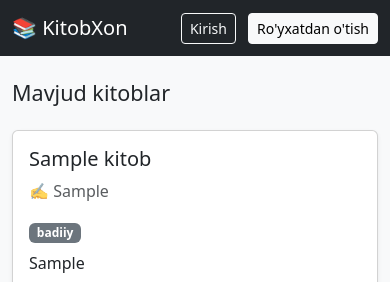
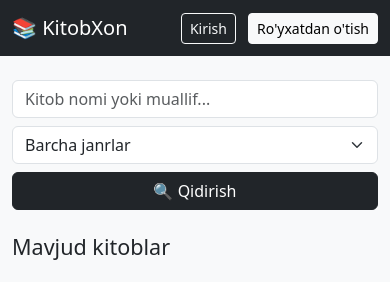
Before and after one commit to sirojiddinuzdev/KitobXon, a Django app: page /books/ in a window 390 px wide. Shown: the top 282 px of the page. Run offline with Django 5.2, Linux system fonts and the light colour scheme; tables that the repository leaves empty hold one stand-in row (values such as "Sample post").

Commit message:
filter va media qoshildi

```diff
--- a/books/templates/books/kitoblar.html
+++ b/books/templates/books/kitoblar.html
@@ -20,7 +20,33 @@
             {% endif %}
         </div>
     </div>
-</nav>
+</nav><!-- Qidiruv va filterlash -->
+<div class="container mb-4">
+    <form method="GET" action="{% url 'kitoblar-royhati' %}">
+        <div class="row g-2">
+            <div class="col-md-6">
+                <input
+                    type="text"
+                    name="q"
+                    class="form-control"
+                    placeholder="Kitob nomi yoki muallif..."
+                    value="{{ qidiruv|default:'' }}"
+                >
+            </div>
+            <div class="col-md-4">
+                <select name="janr" class="form-select">
+                    <option value="">Barcha janrlar</option>
+                    <option value="badiiy" {% if janr == 'badiiy' %}selected{% endif %}>Badiiy</option>
+                    <option value="Selfhelp" {% if janr == 'Selfhelp' %}selected{% endif %}>Self Help</option>
+                    <option value="boshqa" {% if janr == 'boshqa' %}selected{% endif %}>Boshqa</option>
+                </select>
+            </div>
+            <div class="col-md-2">
+                <button type="submit" class="btn btn-dark w-100">🔍 Qidirish</button>
+            </div>
+        </div>
+    </form>
+</div>
 
 <div class="container">
     <h4 class="mb-4">Mavjud kitoblar</h4>
@@ -29,6 +55,13 @@
             {% for kitob in kitoblar %}
             <div class="col-md-4 mb-4">
                 <div class="card h-100 shadow-sm">
+                    {% if kitob.rasm %}
+                        <img src="{{ kitob.rasm.url }}" class="card-img-top" style="height: 200px; object-fit: cover;">
+                    {% else %}
+                        <div class="bg-secondary d-flex align-items-center justify-content-center" style="height: 200px;">
+                            <span class="text-white">📚</span>
+                        </div>
+                    {% endif %}
                     <div class="card-body">
                         <h5 class="card-title">{{ kitob.nomi }}</h5>
                         <p class="text-muted">✍️ {{ kitob.muallif }}</p>
@@ -37,7 +70,6 @@
                     </div>
                     <div class="card-footer text-muted d-flex justify-content-between align-items-center">
                         <span>👤 {{ kitob.ega.username }}</span>
-
                         {% if request.user.is_authenticated %}
                             {% if kitob.ega != request.user %}
                                 <a href="{% url 'sorov-yuborish' kitob.id %}" class="btn btn-sm btn-outline-primary">
--- a/books/views.py
+++ b/books/views.py
@@ -6,8 +6,20 @@ from .forms import KitobForm
 
 def kitoblar_royhati(request):
     kitoblar = Kitob.objects.all()
+
+
+    qidiruv = request.GET.get('q')
+    if qidiruv:
+        kitoblar = kitoblar.filter(nomi__icontains = qidiruv) | kitoblar.filter(muallif__icontains = qidiruv)
+    janr = request.GET.get('janr')
+    if janr:
+        kitoblar = kitoblar.filter(janr=janr)
+
     context = {
-        'kitoblar':kitoblar
+        'kitoblar':kitoblar,
+        'qidiruv':qidiruv,
+        'janr':janr
+
     }
     return render(request, 'books/kitoblar.html',context)
 
--- a/config/settings.py
+++ b/config/settings.py
@@ -11,9 +11,14 @@ https://docs.djangoproject.com/en/6.0/ref/settings/
 """
 
 from pathlib import Path
+import os
 
 # Build paths inside the project like this: BASE_DIR / 'subdir'.
 BASE_DIR = Path(__file__).resolve().parent.parent
+
+# MEDIA
+MEDIA_URL = '/media/'
+MEDIA_ROOT = os.path.join(BASE_DIR,'media')
 
 
 # Quick-start development settings - unsuitable for production
--- a/config/urls.py
+++ b/config/urls.py
@@ -16,9 +16,10 @@ Including another URLconf
 """
 from django.contrib import admin
 from django.urls import path,include
-
+from django.conf.urls.static import static
+from django.conf import settings
 urlpatterns = [
     path('admin/', admin.site.urls),
     path('books/', include('books.urls')),
-    path('accounts/',include('accounts.urls'))
-]
+    path('accounts/',include('accounts.urls')),
+] + static(settings.MEDIA_URL,document_root = settings.MEDIA_ROOT)
```
Also changed, not shown: accounts/views.py (+0 -8 lines). Lines whose indentation alone changed are shown as unchanged.
